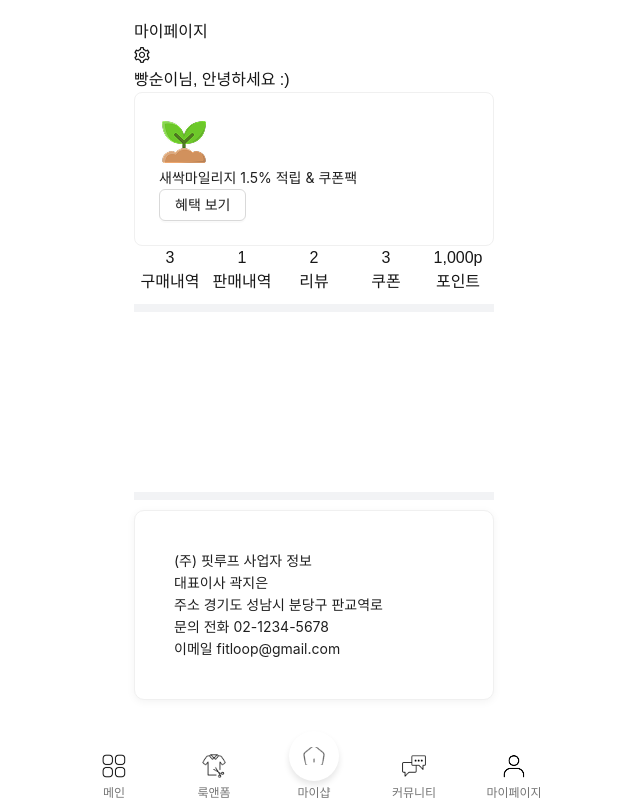
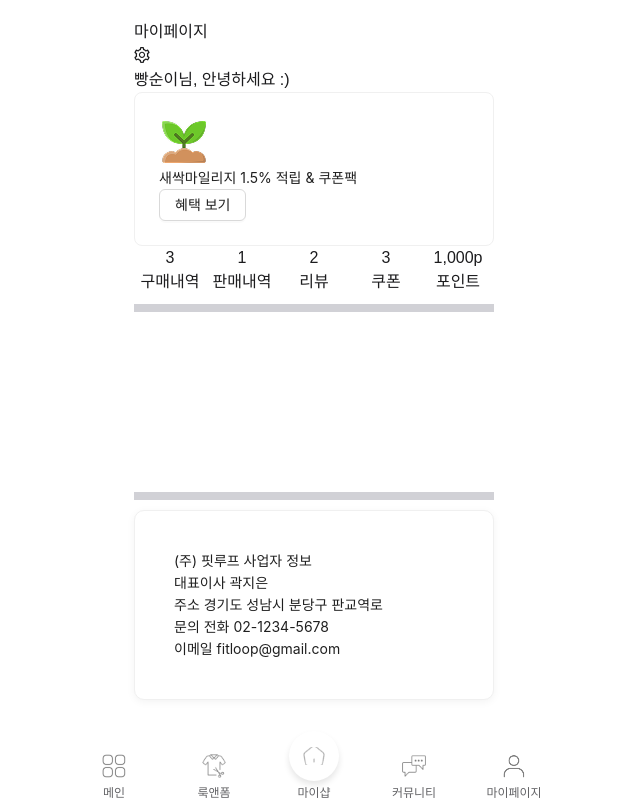
Before and after one commit to Project-FitLoop/FitLoop-FE, a Next.js app: page /mypage in a window 1280 px wide. Shown: the whole page, without its empty margins (326-966 px from the left). Built offline with nearby package versions, Linux system fonts and the light colour scheme; grey boxes are pictures that could not be loaded.

Commit message:
[style/#18] global.css에 정의된 색상으로 css 변경

```diff
--- a/src/app/globals.css
+++ b/src/app/globals.css
@@ -2,27 +2,50 @@
 @tailwind components;
 @tailwind utilities;
 
+/* 기본 색상 설정 */
 :root {
-  --background: #ffffff;
-  --foreground: #171717;
+  --background: var(--bg-white);
+  --foreground: var(--text-black);
+
+  /* Background Colors (배경 색상) */
+  --bg-white: #FFFFFF; /* 밝은 배경 */
+  --bg-gray: #F5F5F5; /* 기본 회색 배경 */
+  --bg-dark-gray: #E0E0E0; /* 어두운 회색 배경 */
+  --bg-black: #1C1C1E; /* 가장 어두운 배경 */
+
+  /* Text Colors (글씨 색상) */
+  --text-white: #FFFFFF; /* 밝은 글씨 */
+  --text-gray: #A1A1A6; /* 일반 텍스트 */
+  --text-dark-gray: #636366; /* 보조 텍스트 */
+  --text-black: #1C1C1E; /* 기본 텍스트 */
+
+  /* Icon Colors (아이콘 색상) */
+  --icon-white: #FFFFFF; /* 밝은 아이콘 */
+  --icon-gray: #C7C7CC; /* 회색 아이콘 */
+  --icon-dark-gray: #8E8E93; /* 어두운 회색 아이콘 */
+  --icon-black: #1C1C1E; /* 검정 아이콘 */
+
+  /* Border Colors (테두리 색상) */
+  --border-light-gray: #D1D1D6; /* 밝은 회색 테두리 */
+  --border-gray: #A1A1A6; /* 기본 테두리 */
+  --border-dark-gray: #3A3A3C; /* 어두운 테두리 */
 }
 
 @media (prefers-color-scheme: dark) {
   :root {
-    --background: #0a0a0a;
-    --foreground: #ededed;
+    --background: var(--bg-black);
+    --foreground: var(--text-white);
   }
 }
-/* 간격 제거 */
+
+/* 간격 제거 및 전체 설정 */
 html, body {
   margin: 0;
   padding: 0;
   width: 100%;
   height: 100%;
-  /* 테두리를 포함한 크기 계산 */
-  box-sizing: border-box;
-   /* 가로 스크롤 방지 */
-  overflow-x: hidden;
+  box-sizing: border-box; /* 테두리를 포함한 크기 계산 */
+  overflow-x: hidden; /* 가로 스크롤 방지 */
 }
 
 body {
--- a/src/ui/components/mypage/mypage.module.css
+++ b/src/ui/components/mypage/mypage.module.css
@@ -11,25 +11,27 @@
   border-radius: 10px;
   box-shadow: 0 2px 8px rgba(0, 0, 0, 0.05);
   margin-bottom: 15px;
+  background-color: var(--bg-white);
 }
 
-  /* 혜택 카드 (회색 배경) */
+/* 혜택 카드 */
 .grayCard {
   padding: 15px;
   border-radius: 10px;
   box-shadow: none;
   margin-bottom: 15px;
+  background-color: var(--bg-gray);
 }
 
-  /* 구분선 (회색) */
+/* 구분선*/
 .divider {
   width: 100%;
   height: 8px;
-    background-color: #f2f3f5;
+  background-color: var(--border-light-gray);
   margin: 10px 0;
 }
 
-  /*구매내역, 판매내역 가로 정렬 유지 */
+/* 구매내역, 판매내역*/
 .statsContainer {
   display: grid;
   grid-template-columns: repeat(5, 1fr);
@@ -37,7 +39,7 @@
   text-align: center;
 }
 
-  /* 광고 배너 스타일 */
+/* 광고 배 */
 .carouselWrapper {
   width: 100%;
   display: flex;
@@ -62,16 +64,16 @@
   border-radius: 10px;
 }
 
-  /* 광고 배너 점 (Carousel dots) */
+/* 광고 배너 점*/
 .dots {
   position: relative;
   bottom: -10px;
 }
 
 .dots li {
-    background-color: #ddd !important;
+  background-color: var(--border-gray);
 }
 
 .dots li.slick-active {
-    background-color: #666 !important;
+  background-color: var(--border-dark-gray);
 }
--- a/src/ui/components/setting/settings.module.css
+++ b/src/ui/components/setting/settings.module.css
@@ -1,7 +1,7 @@
 /* 전체 컨테이너 */
 .settingsContainer {
   min-height: 100vh;
-    background-color: #fff;
+  background-color: var(--bg-white);
   padding: 16px;
   font-family: "Apple SD Gothic Neo", "Noto Sans KR", sans-serif;
 }
@@ -15,7 +15,7 @@
 
 .backIcon {
   font-size: 20px;
-    color: #333;
+  color: var(--text-black);
   cursor: pointer;
 }
 
@@ -24,7 +24,7 @@
   text-align: center;
   font-size: 18px;
   font-weight: bold;
-    color: #333;
+  color: var(--text-black);
 }
 
 /* 설정 리스트 스타일 */
@@ -39,8 +39,8 @@
   align-items: center;
   padding: 16px 0;
   font-size: 16px;
-    color: #333;
-    border-bottom: 1px solid #EDEDED;
+  color: var(--text-black);
+  border-bottom: 1px solid var(--border-light-gray);
   cursor: pointer;
 }
 
@@ -54,5 +54,5 @@
 
 .icon {
   font-size: 16px;
-    color: #999;
+  color: var(--icon-gray);
 }
--- a/src/ui/components/tapbar/tab-bar.module.css
+++ b/src/ui/components/tapbar/tab-bar.module.css
@@ -8,6 +8,7 @@
   align-items: center;
   padding: 8px 0;
   z-index: 50;
+  background-color: var(--bg-white);
   height: 50px;
 }
 
@@ -26,7 +27,7 @@
   align-items: center;
   text-align: center;
   width: 100%;
-    color: #757575;
+  color: var(--text-gray);
   text-decoration: none;
 }
 
@@ -42,7 +43,7 @@
 
 .tabText {
   font-size: 12px;
-    color: #757575;
+  color: var(--text-gray);
   font-weight: normal;
   margin-top: 0px;
   line-height: 2;
@@ -56,10 +57,30 @@
 .specialIconWrapper {
   width: 50px;
   height: 50px;
-    background-color: white;
+  background-color: var(--bg-white);
   border-radius: 50%;
   box-shadow: 0 4px 6px rgba(0, 0, 0, 0.1);
   display: flex;
   justify-content: center;
   align-items: center;
 }
+
+.icon {
+  opacity: 0.5;
+  transition: opacity 0.3s ease-in-out;
+}
+
+.tabText {
+  color: var(--text-dark-gray);
+  font-weight: 400;
+  transition: color 0.3s ease-in-out, font-weight 0.3s ease-in-out;
+}
+
+.tabItem:hover .icon {
+  opacity: 1;
+}
+
+.tabItem:hover .tabText {
+  color: var(--text-black);
+  font-weight: 600;
+}
```
Also changed, not shown: src/ui/components/auth/register/registerForm.tsx (+10 -10 lines). Lines whose indentation alone changed are shown as unchanged.
